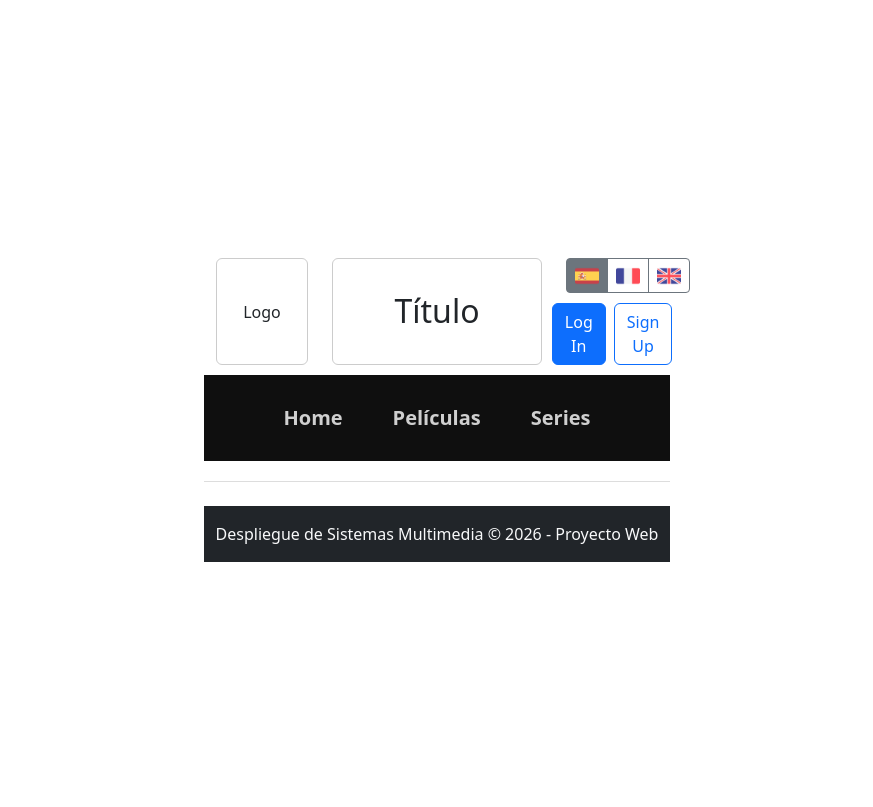
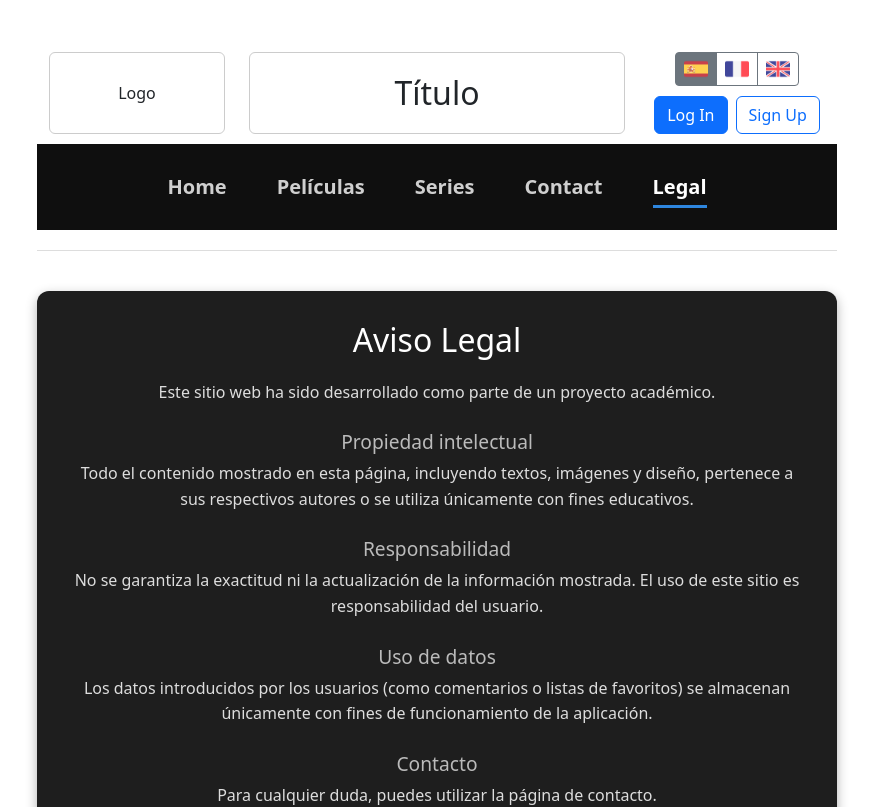
Before and after one commit to Santiago-Esparis/DespliegueSistemasMultimedia, a React (Vite) app in the folder DSM_Proyecto_Web/: page /disclaimer in a window 1280 px wide. Shown: the top 807 px of the page, without its empty margins (203-1076 px from the left). Built offline with nearby package versions, Linux system fonts and the light colour scheme; no server answers.

Commit message:
Added LegalDisclaimer and Contact Page (1/*)

```diff
--- a/DSM_Proyecto_Web/src/Shared/Layout/AppRoutes.tsx
+++ b/DSM_Proyecto_Web/src/Shared/Layout/AppRoutes.tsx
@@ -4,6 +4,8 @@ import PeliculaPage from "../../Features/Movie/View/PeliculasPage";
 import MoviesView from "../../Features/Movie/View/MoviesView";
 import SeriesView from "../../Features/Movie/View/SeriesView";
 import MiListaView from "../../Features/Movie/View/MiListaView";
+import DisclaimerPage from "../StaticPages/DisclaimerPage";
+import ContactPage from "../StaticPages/ContactPage";
 
 
 
@@ -20,6 +22,8 @@ export default function AppRoutes() {
             <Route path="/pelicula/:id" element={<PeliculaPage />} />
             <Route path="/series" element={<SeriesView />} />
             <Route path="/mi-lista" element={<MiListaView />} />
+            <Route path="/contact" element={<ContactPage />} />
+            <Route path="/disclaimer" element={<DisclaimerPage />} />
 
         </Routes>
 
--- a/DSM_Proyecto_Web/src/Shared/Layout/Header.tsx
+++ b/DSM_Proyecto_Web/src/Shared/Layout/Header.tsx
@@ -28,6 +28,8 @@ const Header = ({ selectedLang, setSelectedLang, userLoged, setUserLoged }: Head
         { title: "Películas", url: "/peliculas" },
         { title: "Series", url: "/series" },
         ...(userLoged ? [{ title: "Mi Lista", url: "/mi-lista" }] : []), // Solo si hay usuario
+        { title: "Contact", url: "/contact" },
+        { title: "Legal", url: "/disclaimer" },
     ];
 
     return (
--- /dev/null
+++ b/DSM_Proyecto_Web/src/Shared/StaticPages/ContactPage.css
@@ -0,0 +1,49 @@
+.static-page {
+    max-width: 800px;
+    margin: 40px auto;
+    padding: 30px;
+
+    background-color: #1e1e1e;
+    color: #ffffff;
+
+    border-radius: 12px;
+    box-shadow: 0 4px 12px rgba(0, 0, 0, 0.3);
+}
+
+/* Título principal */
+.static-page h1 {
+    font-size: 2rem;
+    margin-bottom: 20px;
+    color: #ffffff;
+}
+
+/* Subtítulos */
+.static-page h2 {
+    margin-top: 25px;
+    font-size: 1.2rem;
+    color: #bbbbbb;
+}
+
+/* Texto */
+.static-page p {
+    margin-top: 10px;
+    line-height: 1.6;
+    color: #dddddd;
+}
+
+/* Separación visual opcional */
+.static-page h2 + p {
+    margin-top: 5px;
+}
+
+/* Responsive */
+@media (max-width: 600px) {
+    .static-page {
+        margin: 20px;
+        padding: 20px;
+    }
+
+    .static-page h1 {
+        font-size: 1.6rem;
+    }
+}
--- /dev/null
+++ b/DSM_Proyecto_Web/src/Shared/StaticPages/ContactPage.tsx
@@ -0,0 +1,26 @@
+import "./ContactPage.css"
+
+export default function ContactPage() {
+    return (
+        <div className="static-page">
+            <h1>Contacto</h1>
+
+            <p>
+                Si tienes alguna duda, sugerencia o problema con la aplicación,
+                puedes ponerte en contacto a través de los siguientes medios:
+            </p>
+
+            <h2>Email</h2>
+            <p>soporte@peliculas-app.com</p>
+
+            <h2>Autor</h2>
+            <p>Proyecto desarrollado por J. Adanero y S. Esparis </p>
+
+            <h2>Propósito</h2>
+            <p>
+                Esta aplicación ha sido creada como parte de un proyecto académico
+                para la asignatura de Desarrollo de Software.
+            </p>
+        </div>
+    );
+}
--- /dev/null
+++ b/DSM_Proyecto_Web/src/Shared/StaticPages/DisclaimerPage.css
@@ -0,0 +1,49 @@
+.static-page {
+    max-width: 800px;
+    margin: 40px auto;
+    padding: 30px;
+
+    background-color: #1e1e1e;
+    color: #ffffff;
+
+    border-radius: 12px;
+    box-shadow: 0 4px 12px rgba(0, 0, 0, 0.3);
+}
+
+/* Título principal */
+.static-page h1 {
+    font-size: 2rem;
+    margin-bottom: 20px;
+    color: #ffffff;
+}
+
+/* Subtítulos */
+.static-page h2 {
+    margin-top: 25px;
+    font-size: 1.2rem;
+    color: #bbbbbb;
+}
+
+/* Texto */
+.static-page p {
+    margin-top: 10px;
+    line-height: 1.6;
+    color: #dddddd;
+}
+
+/* Separación visual opcional */
+.static-page h2 + p {
+    margin-top: 5px;
+}
+
+/* Responsive */
+@media (max-width: 600px) {
+    .static-page {
+        margin: 20px;
+        padding: 20px;
+    }
+
+    .static-page h1 {
+        font-size: 1.6rem;
+    }
+}
--- /dev/null
+++ b/DSM_Proyecto_Web/src/Shared/StaticPages/DisclaimerPage.tsx
@@ -0,0 +1,36 @@
+import "./DisclaimerPage.css"
+
+export default function DisclaimerPage() {
+    return (
+        <div className="static-page">
+            <h1>Aviso Legal</h1>
+
+            <p>
+                Este sitio web ha sido desarrollado como parte de un proyecto académico.
+            </p>
+
+            <h2>Propiedad intelectual</h2>
+            <p>
+                Todo el contenido mostrado en esta página, incluyendo textos, imágenes y diseño,
+                pertenece a sus respectivos autores o se utiliza únicamente con fines educativos.
+            </p>
+
+            <h2>Responsabilidad</h2>
+            <p>
+                No se garantiza la exactitud ni la actualización de la información mostrada.
+                El uso de este sitio es responsabilidad del usuario.
+            </p>
+
+            <h2>Uso de datos</h2>
+            <p>
+                Los datos introducidos por los usuarios (como comentarios o listas de favoritos)
+                se almacenan únicamente con fines de funcionamiento de la aplicación.
+            </p>
+
+            <h2>Contacto</h2>
+            <p>
+                Para cualquier duda, puedes utilizar la página de contacto.
+            </p>
+        </div>
+    );
+}
```
